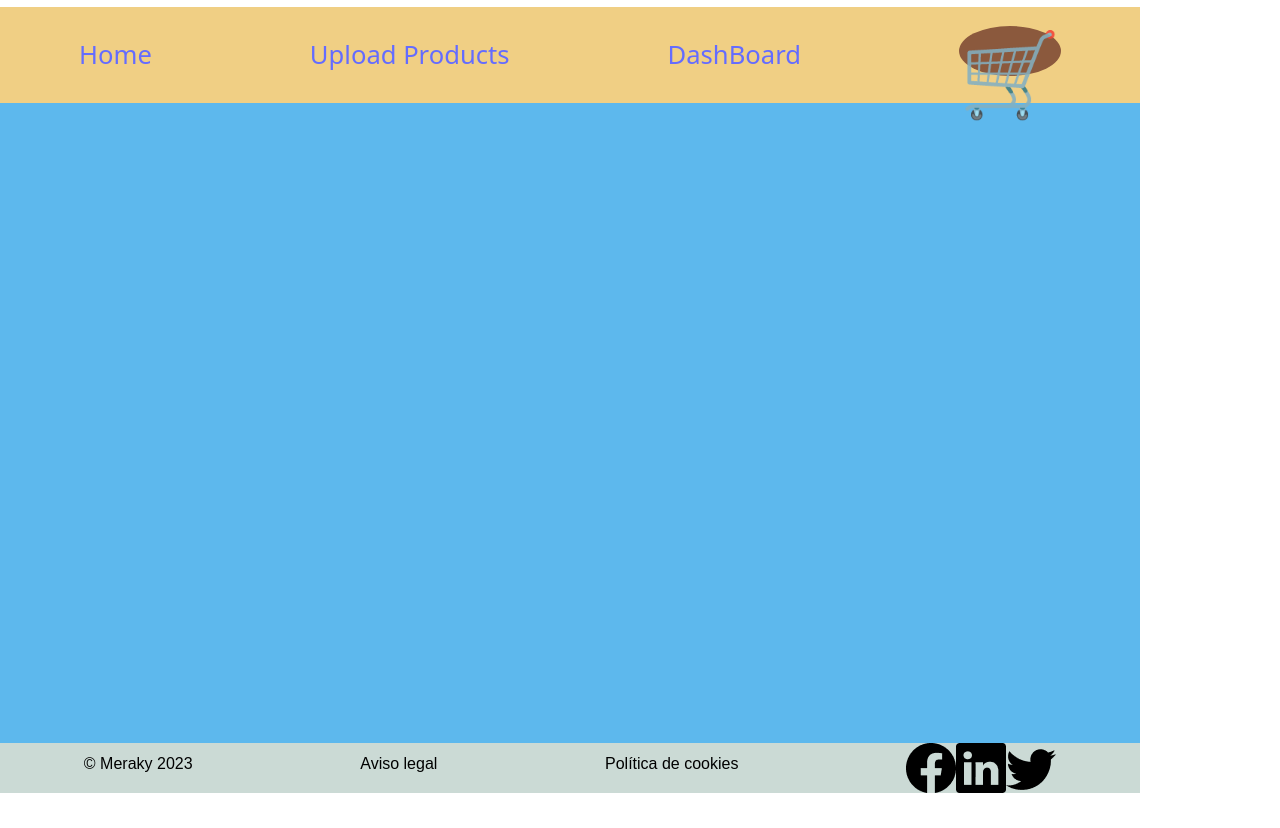
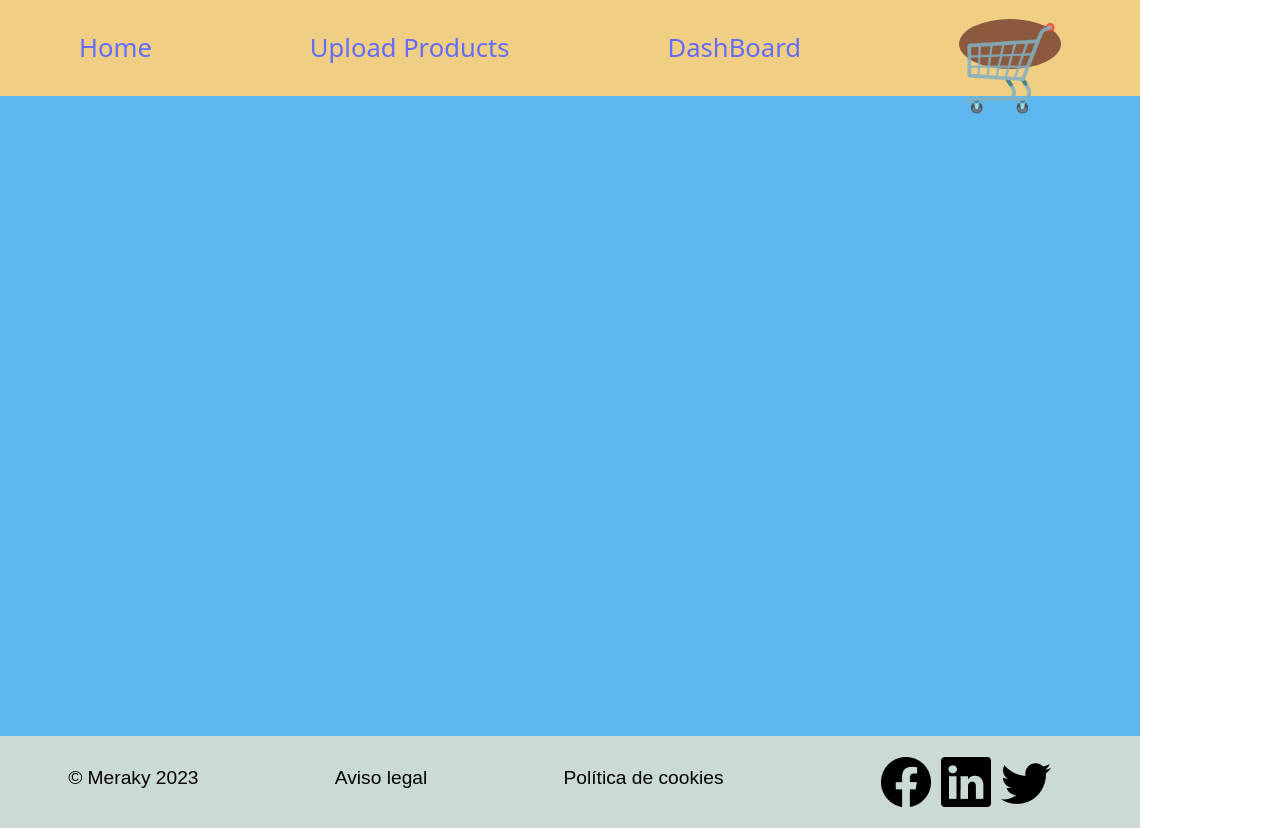
Before and after one commit to Meraky-Hackaton-F5/Meraky-Market, a React (Vite) app: page / in a window 1280 px wide. Before the commit the page ends 800 px from the top, so only its background shows below. Built offline with nearby package versions, Linux system fonts and the light colour scheme.

Commit message:
updated style footer

```diff
--- a/src/components/Footer.css
+++ b/src/components/Footer.css
@@ -10,12 +10,11 @@
     font-family: 'Inder', sans-serif;
     font-style: normal;
     font-weight: 400;
-    font-size: medium;
+    font-size: larger;
     line-height: 38px;
     color: #000000;
 }
 
-.footerSocialNetworks {
-    display: flex;
-    justify-content: space-around;
+.socialNetworks {
+    margin: 5px;
 }
--- a/src/components/Footer.jsx
+++ b/src/components/Footer.jsx
@@ -10,10 +10,10 @@ export const Footer = () => {
         <h5 className= "footerText">Aviso legal</h5>
         {/* <Link to='/legalstuff' className="footerText">Aviso Legal</Link> */}
         <h5 className= "footerText">Política de cookies</h5>
-        <div className='footerSocialNetworks'>
-            <img src="/src/img/icon-facebook.png" alt="Icono de Facebook" />
-            <img src="/src/img/icon-linkedin.png" alt="Icono de LinkedIn" />
-            <img src="/src/img/icon-twitter.png" alt="Icono de Twitter" />
+        <div className='footerSocialNetworks p-3' >
+            <img className='socialNetworks' src="/src/img/icon-facebook.png" alt="Icono de Facebook" />
+            <img className='socialNetworks' src="/src/img/icon-linkedin.png" alt="Icono de LinkedIn" />
+            <img className='socialNetworks' src="/src/img/icon-twitter.png" alt="Icono de Twitter" />
         </div>
       </div>
     </footer>
```
